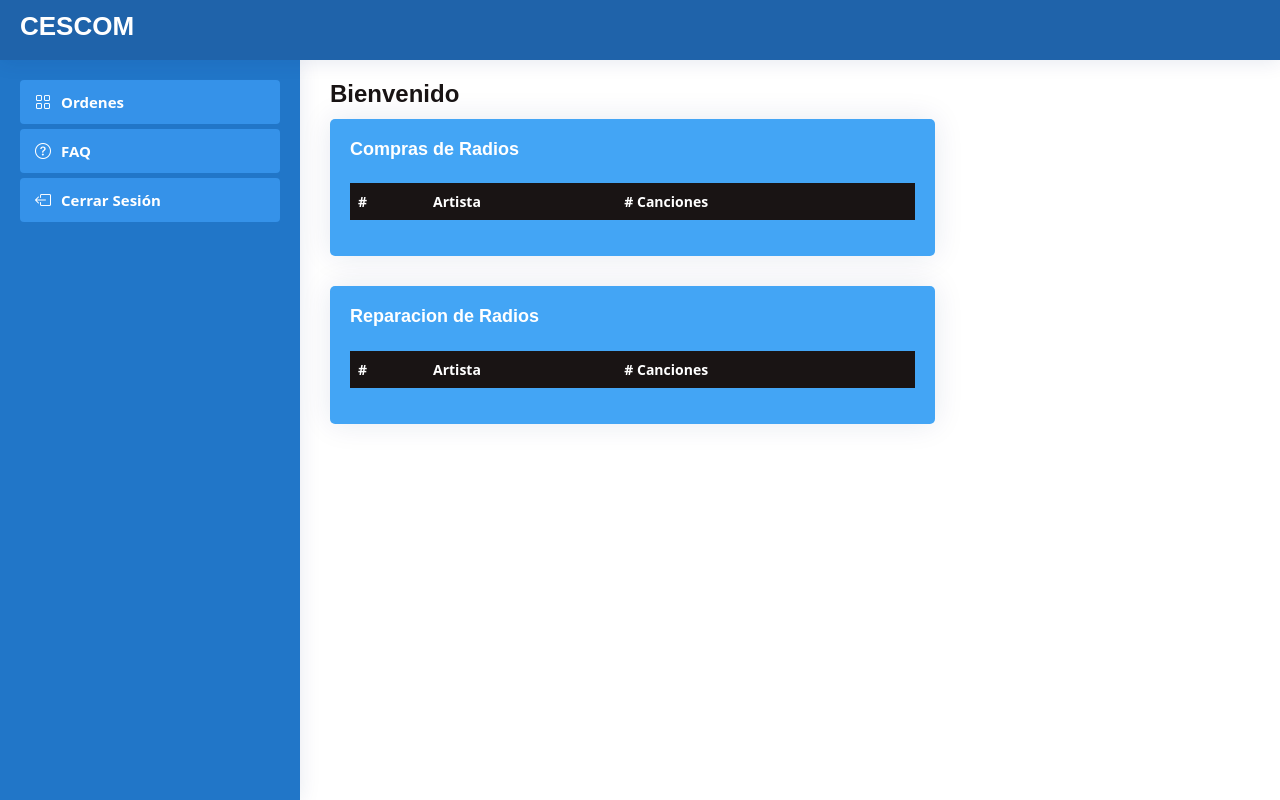
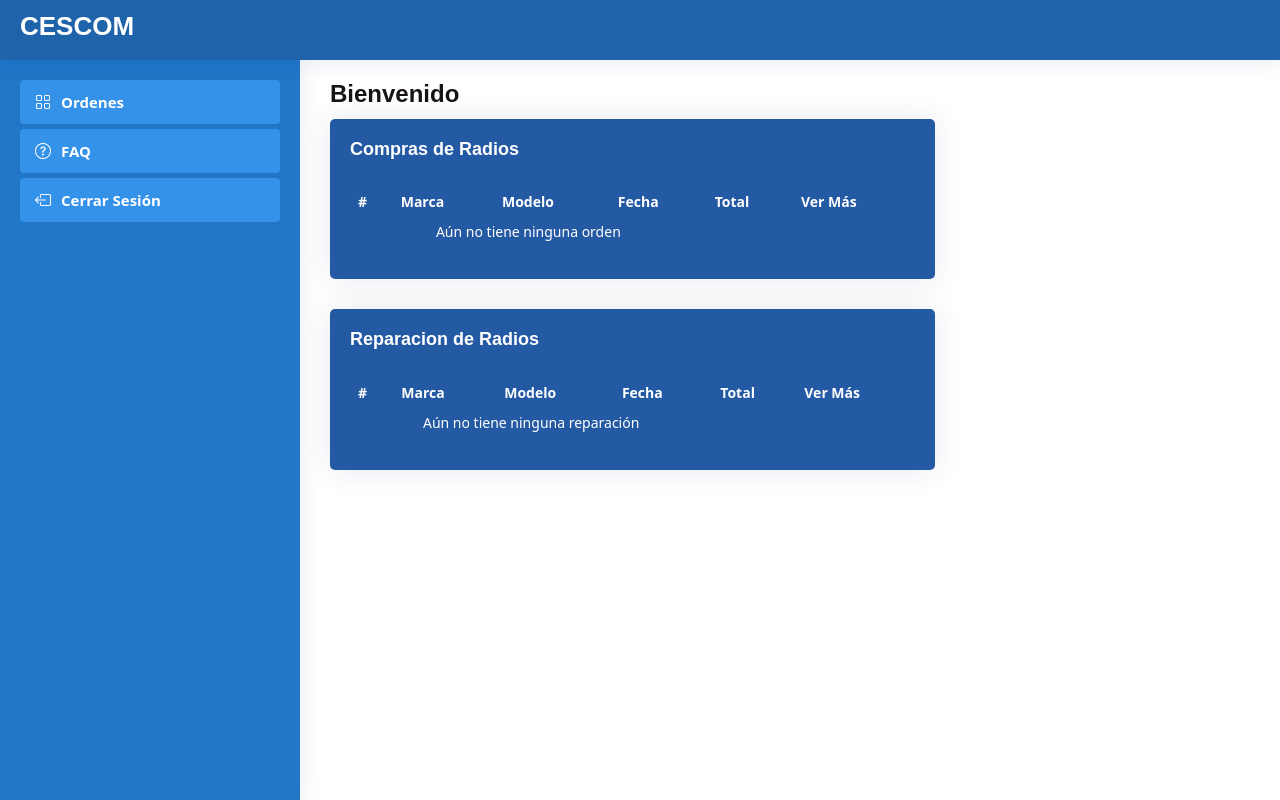
Before and after one commit to ZarateSofia/CESCOM, an Angular app in the folder CESCOM/: page /#/user/ordenes in a window 1280 px wide. Built offline with nearby package versions, Linux system fonts and the light colour scheme.

Commit message:
Pagina  para Ordenes individuales

```diff
--- /dev/null
+++ b/CESCOM/src/app/cliente/ordenes/orden/orden.component.html
@@ -0,0 +1 @@
+<p>orden works!</p>
--- a/CESCOM/src/app/cliente/ordenes/ordenes.component.css
+++ b/CESCOM/src/app/cliente/ordenes/ordenes.component.css
@@ -752,7 +752,7 @@
 /* Info Cards */
 
 .card-body{
-    background-color: #43A5F5;
+    background-color: #2459A3;
   }
 
   .card-body h5{
@@ -809,7 +809,7 @@
   .dashboard .recent-sales .table tbody td,
   .dashboard .recent-sales .table tbody th,
   .dashboard .recent-sales .table thead th{
-    background-color: #191414;
+    background-color: #2459A3;
     color: #fff;
   }
 
--- a/CESCOM/src/app/cliente/ordenes/ordenes.component.html
+++ b/CESCOM/src/app/cliente/ordenes/ordenes.component.html
@@ -21,8 +21,11 @@
                     <thead>
                       <tr>
                         <th scope="col">#</th>
-                        <th scope="col">Artista</th>
-                        <th scope="col"># Canciones</th>
+                        <th scope="col">Marca</th>
+                        <th scope="col">Modelo</th>
+                        <th scope="col">Fecha</th>
+                        <th scope="col">Total</th>
+                        <th scope="col">Ver Más</th>
                       </tr>
                     </thead>
                     <tbody>
@@ -33,7 +36,7 @@
                           <td>{{item.canciones}} Canciones</td>
                         </tr>
                       } @empty {
-
+                        <td colspan="4" class="text-center">Aún no tiene ninguna orden</td>
                       }
                     </tbody>
                   </table>
@@ -58,8 +61,11 @@
                     <thead>
                       <tr>
                         <th scope="col">#</th>
-                        <th scope="col">Artista</th>
-                        <th scope="col"># Canciones</th>
+                        <th scope="col">Marca</th>
+                        <th scope="col">Modelo</th>
+                        <th scope="col">Fecha</th>
+                        <th scope="col">Total</th>
+                        <th scope="col">Ver Más</th>
                       </tr>
                     </thead>
                     <tbody>
@@ -70,7 +76,7 @@
                           <td>{{item.canciones}} Canciones</td>
                         </tr>
                       } @empty {
-
+                        <td colspan="4" class="text-center">Aún no tiene ninguna reparación</td>
                       }
                     </tbody>
                   </table>
```
Also changed, not shown: CESCOM/src/app/cliente/ordenes/orden/orden.component.ts (added, +12 -0 lines), CESCOM/src/app/cliente/ordenes/orden/orden.component.css (added), 1 other file (tests, documents, lock files or other folders).
